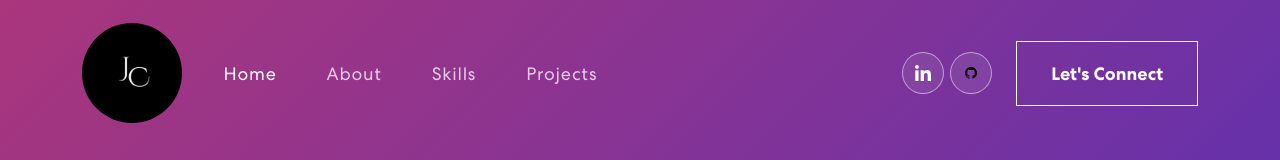
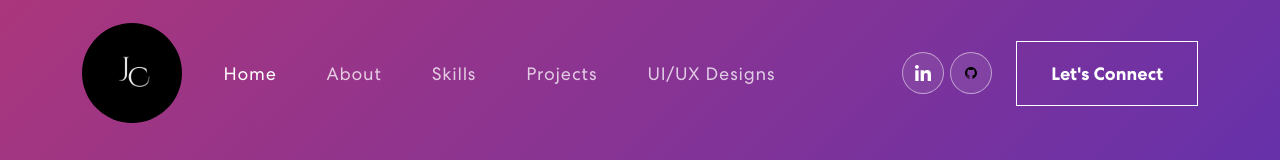
Before and after one commit to collinsjanarthana/Personal-Portfolio, a React (Create React App) app: page / in a window 1280 px wide. Shown: the top 160 px of the page. Built offline with nearby package versions, Linux system fonts and the light colour scheme.

Commit message:
navbar modified

```diff
--- a/src/components/NavBar.js
+++ b/src/components/NavBar.js
@@ -64,6 +64,13 @@ export const NavBar = () => {
             >
               Projects
             </Nav.Link>
+            <Nav.Link
+              href="#project"
+              className={activeLink === 'design' ? 'active navbar-link' : 'navbar-link'}
+              onClick={() => onUpdateActiveLink('design')}
+            >
+              UI/UX Designs
+            </Nav.Link>
           </Nav>
           <span className="navbar-text">
             <div className="social-icon">
```
